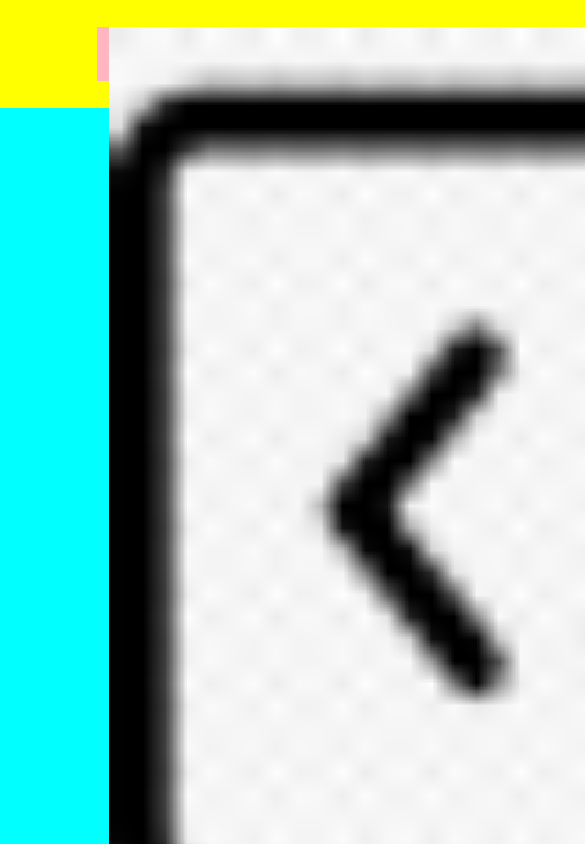
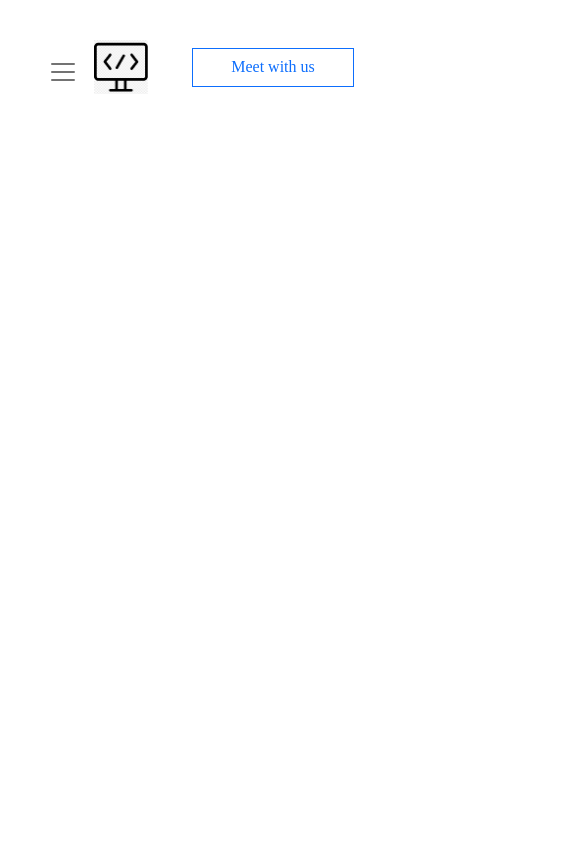
Before and after one commit to bluesols/bs_frontend, a React (Create React App) app: page / in a window 390 px wide. Shown: the top 844 px of the page, 585 px wide, since content can reach past the window. Built offline with nearby package versions, Linux system fonts and the light colour scheme.

Commit message:
updated navbar

```diff
--- a/src/App.js
+++ b/src/App.js
@@ -1,11 +1,17 @@
 import React from "react";
 import Navbar from "./components/Navbar";
 import './components/style.css';
+import ReactDOM from "react-dom/client";
+
+// Bootstrap CSS
+import "bootstrap/dist/css/bootstrap.min.css";
+// Bootstrap Bundle JS
+import "bootstrap/dist/js/bootstrap.bundle.min";
 
 function App() {
   return (
    <>
-   <div className="app">
+   <div class="container" id="main-container">
     <Navbar/>
    </div>
 
--- a/src/components/Navbar.js
+++ b/src/components/Navbar.js
@@ -1,16 +1,70 @@
 import React from 'react';
-import logo from "public/images/logo.png";
+// import logo from 'public/images/logo.png';
+// import logo from "public/images/logo.png";
 
 const Navbar = () => {
   return (
     <>
-        <div className="navbar-section">
-            <div class="row" id='nav-inside-items'>
-            <img src={logo} className="app-logo" alt="logo" />
+    <div class="container" id='navbar-container'>
+    <nav class="navbar navbar-expand-lg justify-content-center show-on-pc" id='navitems'>
+
+        <div class="container-fluid ">
+            <button type="button" class="navbar-toggler" data-bs-toggle="collapse" data-bs-target="#navbarCollapse">
+              <span class="navbar-toggler-icon"></span>
+            </button>
+            <a href="#" class="navbar-brand">
+            <img src="images/logo.png" id='logo-nav' alt="Logo" />
+            </a>
+            <div class="collapse navbar-collapse" id="navbarCollapse">
+            <div class="navbar-nav " id='nav-items'>
+                <a href="#" class="nav-item nav-link active">Home</a>
+                <a href="#" class="nav-item nav-link">Services</a>
+                <a href="#" class="nav-item nav-link">Portfolio</a>
+                <a href="#" class="nav-item nav-link">Team</a>
+                <a href="#" class="nav-item nav-link">Blog</a>
+                <a href="#" class="nav-item nav-link">Contact Us</a>
+            </div>
+            </div>
+            <div class="navbar-nav">
+               <a href="#" class="nav-item nav-link"><button class="btn btn-outline-primary " type="submit" id='nav-meet-btn'>Meet with us</button></a>
             </div>
         </div>
+
+
+
+
+    </nav>
+    <nav class="navbar navbar-expand-lg justify-content-center show-on-mobile" id='navitems'>
+    <div class="container-fluid " >
+            <button type="button" class="navbar-toggler" data-bs-toggle="collapse" data-bs-target="#navbarCollapse">
+              <span class="navbar-toggler-icon"></span>
+            </button>
+            <a href="#" class="navbar-brand">
+            <img src="images/logo.png" id='logo-nav' alt="Logo" />
+            </a>
+
+            <div class="navbar-nav">
+               <a href="#" class="nav-item nav-link">
+                <button class="btn btn-outline-primary " type="submit" id='nav-meet-btn'>Meet with us</button></a>
+            </div>
+            <div class="collapse navbar-collapse" id="navbarCollapse">
+                <div class="navbar-nav " id='nav-items'>
+                    <a href="#" class="nav-item nav-link active">Home</a>
+                    <a href="#" class="nav-item nav-link">Services</a>
+                    <a href="#" class="nav-item nav-link">Portfolio</a>
+                    <a href="#" class="nav-item nav-link">Team</a>
+                    <a href="#" class="nav-item nav-link">Blog</a>
+                    <a href="#" class="nav-item nav-link">Contact Us</a>
+                </div>
+            </div>
+        </div>
+    </nav>
+    </div>
+
     </>
   )
 }
 
+<script src = "https://cdn.jsdelivr.net/npm/bootstrap@5.2.3/dist/js/bootstrap.bundle.min.js"></script>
+
 export default Navbar
--- a/src/components/style.css
+++ b/src/components/style.css
@@ -1,37 +1,151 @@
-.app{
-    position: relative;
-    width: 1440px;
-    height: 6360px;
-    background-color: aqua;
-    margin: 0 auto;
+#main-container{
+    height: 2000px;
+    /* background-color:bisque; */
 }
-.navbar-section{
-    position: absolute;
-    width: 1440px;
-    height: 108px;
-    background-color: yellow;
-}
-#nav-inside-items{
-    position: absolute;
-    width: 1247px;
-    height: 54px;
-    left: 109px;
-    top: 27px;
-    background-color: lightpink;
-}
-#abc{
-    background-color: brown;
-    margin: 0 auto;
-}
-#abc1{
+#navbar-container{
 
     margin: 0 auto;
+    height: 108px;
+    /* background-color: yellow; */
 }
-#abc2{
 
+#navitems{
+    height: 54px;
+    top: 27px;
+    /* background-color: greenyellow; */
+}
+#logo-nav{
+    width: 54.76px;
+    height: 54px;
+    top: 27px;
+}
+
+#nav-items {
+    /* background-color: rgb(212, 163, 163); */
     margin: 0 auto;
+    margin-left: 350px;
+    font-family: amiri;
+    color: black;
+
 }
-#abc3{
+#nav-meet-btn{
+    border: 1px solid;
+    height: 39px;
+    width: 162px;
+    border-radius: 0%;
+    font-family: amiri;
+}
+button.navbar-toggler{
+    border: none;
+    border-radius: 0px;
+}
+.navbar-toggler-icon{
+  vertical-align: 0px;
+}
+@media (min-width: 1400px) {
+    #nav-items {
+        margin-left: 350px;
 
-    margin: 0 auto;
+    }
+  }
+
+  @media (max-width: 1399px) {
+    #nav-items {
+        margin-left: 230px;
+        /* background-color: red; */
+
+    }
+  }
+  @media (max-width: 1199px) {
+    #nav-items {
+         margin-left: 125px;
+      /* background-color: maroon; */
+
+  }
 }
+@media (max-width: 991px) {
+  #nav-items {
+    margin-left: 15px;
+    text-align: left;
+}
+}
+@media (min-width: 520px) {
+  #nav-meet-btn {
+    border: 1px solid;
+    height: 30px;
+    width: 135px;
+    padding: 3px;
+    border-radius: 0%;
+    font-family: amiri;
+}
+}
+@media (min-width: 520px) {
+  #logo-nav {
+    width: 30px;
+    height: 30px;
+    padding: 4px;
+    margin-left: 35px;
+    border-radius: 0%;
+    font-family: amiri;
+}
+}
+@media (min-width: 520px) {
+  button.navbar-toggler {
+    width: 30px;
+    height: 28px;
+    border: none;
+}
+}
+@media (max-width: 1199px) {
+  button.navbar-toggler {
+    width: 30px;
+    height: 28px;
+    border: none;
+}
+}
+  /* @media (max-width: 991px) {
+    #logo-nav{
+      margin-left: 275px;
+      width: 54.76px;
+      height: 54px;
+      top: 27px;
+  }
+  } */
+
+  /* @media (max-width: 991px){
+    button.navbar-toggler{
+      margin-right: 700px;
+      border-radius: 0px;
+    }
+  } */
+
+  /* @media (max-width: 991px){
+    #nav-meet-btn {
+      margin-top: 400px;
+      border: 1px solid;
+      height: 39px;
+      width: 162px;
+      border-radius: 0%;
+      font-family: amiri;
+    }
+  } */
+
+
+
+
+@media (max-width: 991px){
+.show-on-mobile {
+    display: block !important;
+  }
+  .show-on-pc {
+    display: none !important;
+  }
+}
+@media (min-width: 991px){
+  .show-on-mobile {
+    display: none !important;
+  }
+  .show-on-pc {
+    display: block !important;
+  }
+}
--- a/src/index.js
+++ b/src/index.js
@@ -4,6 +4,7 @@ import './index.css';
 import App from './App';
 import reportWebVitals from './reportWebVitals';
 import 'bootstrap/dist/css/bootstrap.min.css'
+
 
 
 const root = ReactDOM.createRoot(document.getElementById('root'));
```
